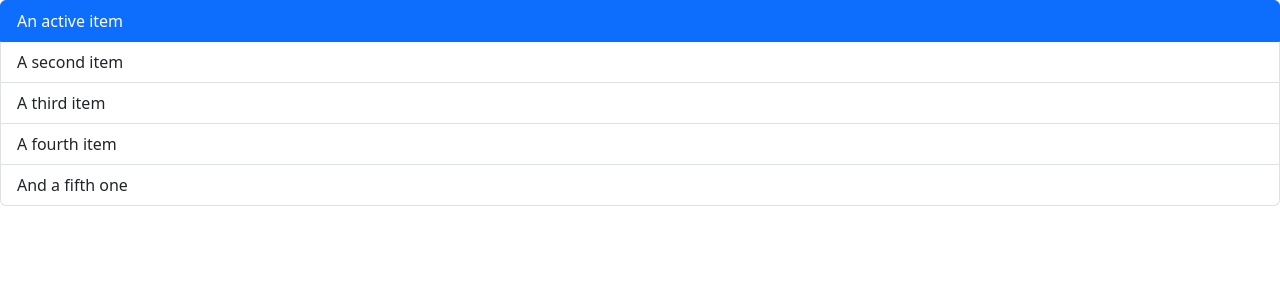
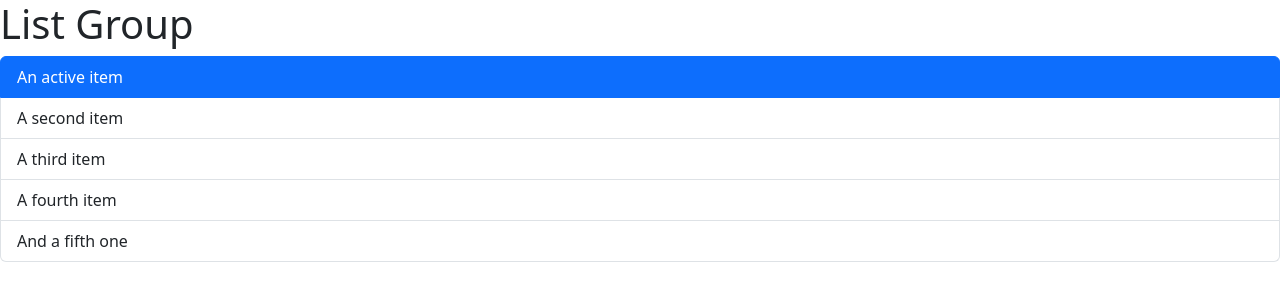
Before and after one commit to SasmithaHiram/React-Journey, a React (Vite) app: page / in a window 1280 px wide. Shown: the top 300 px of the page. Built offline with nearby package versions, Linux system fonts and the light colour scheme.

Commit message:
Fragment

```diff
--- a/src/components/ListGroup.tsx
+++ b/src/components/ListGroup.tsx
@@ -1,11 +1,20 @@
+import { Fragment } from "react/jsx-runtime";
+
 function ListGroup() {
-    return <ul className="list-group">
-    <li className="list-group-item active" aria-current="true">An active item</li>
-    <li className="list-group-item">A second item</li>
-    <li className="list-group-item">A third item</li>
-    <li className="list-group-item">A fourth item</li>
-    <li className="list-group-item">And a fifth one</li>
-  </ul>
+  return (
+    <Fragment>
+        <h1>List Group</h1>
+        <ul className="list-group">
+          <li className="list-group-item active" aria-current="true">
+            An active item
+          </li>
+          <li className="list-group-item">A second item</li>
+          <li className="list-group-item">A third item</li>
+          <li className="list-group-item">A fourth item</li>
+          <li className="list-group-item">And a fifth one</li>
+        </ul>
+    </Fragment>
+  );
 }
 
 export default ListGroup;
```
